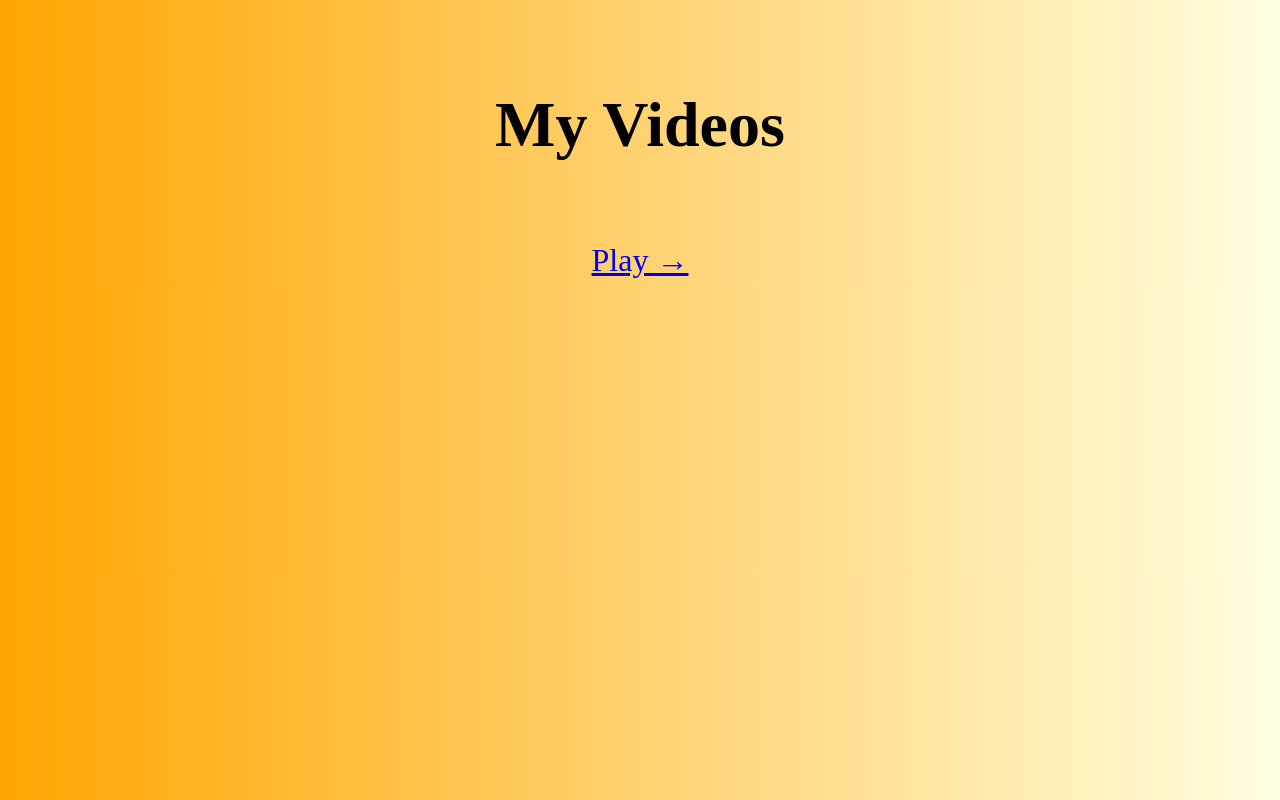
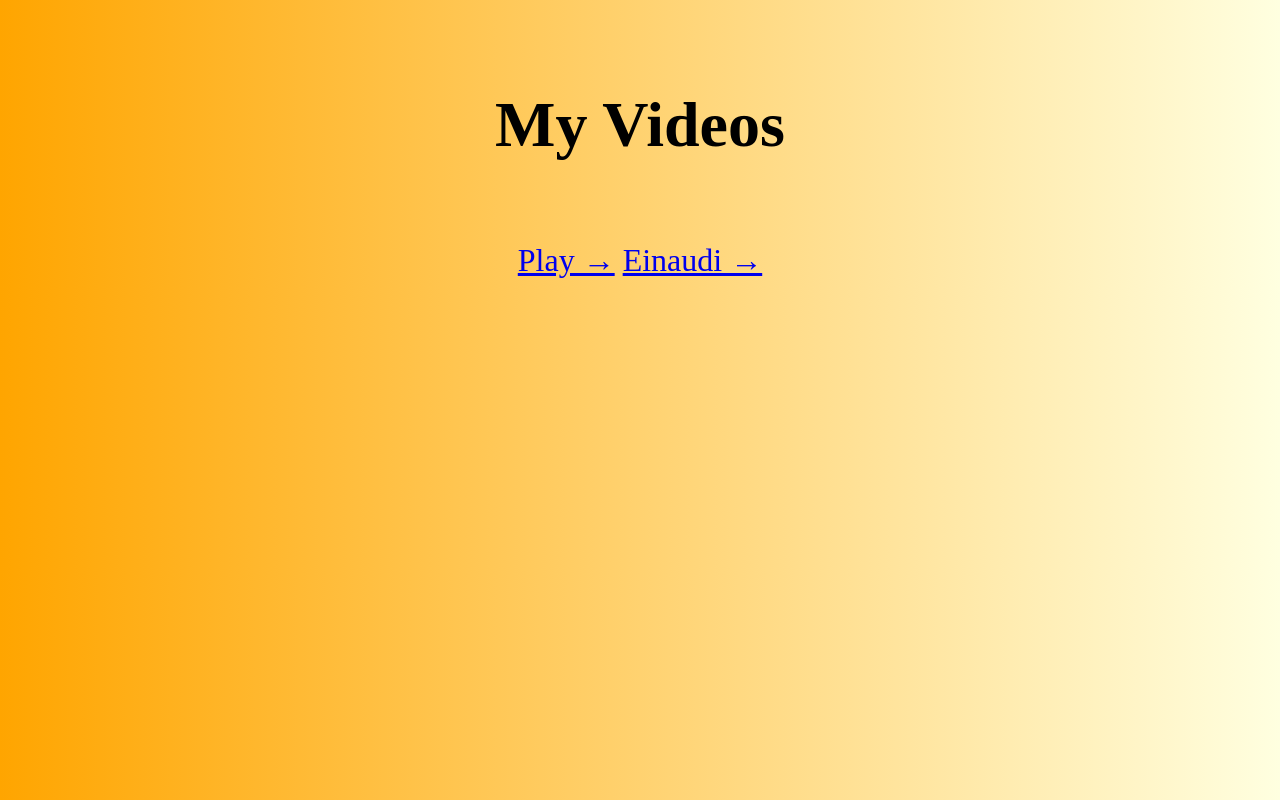
Before and after one commit to DQNfJen-wUEfnLEji-28oNFOmduUQtvvx/rhiw2norwrrgir29af8e, a plain HTML site: page index.html in a window 1280 px wide. Drawn offline with Linux system fonts and the light colour scheme.

Commit message:
Update index.html

```diff
--- a/index.html
+++ b/index.html
@@ -16,6 +16,8 @@
     <h1>My Videos</h1>
     <br>
 <a href="2jcIa89d5Hks4Uy" target="_blank">Play →</a>
+<a href="bmDO39KcpqIEcE" target="_blank">Einaudi →</a>
+
 </center>
   </body>
 </html>
```
